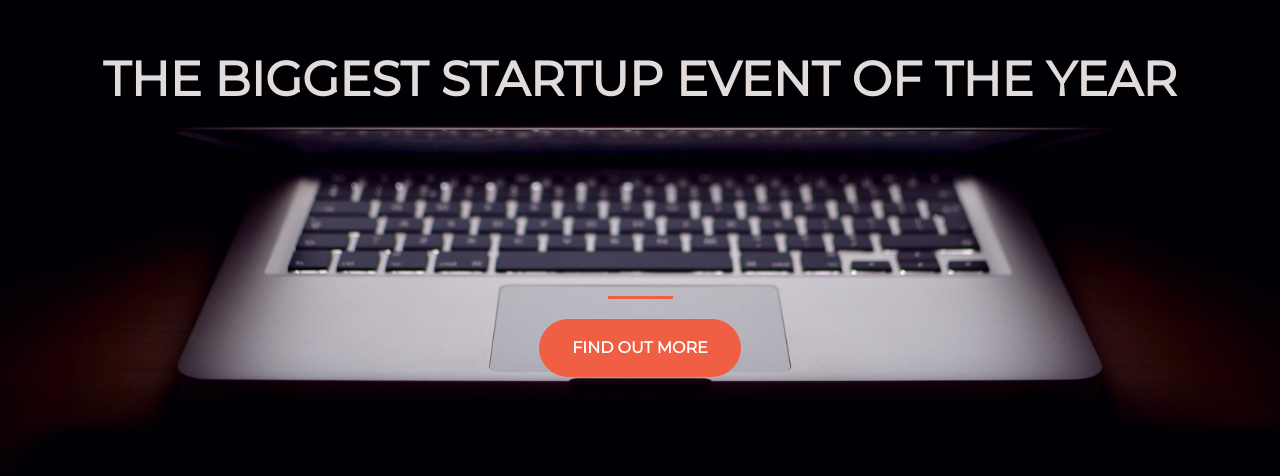
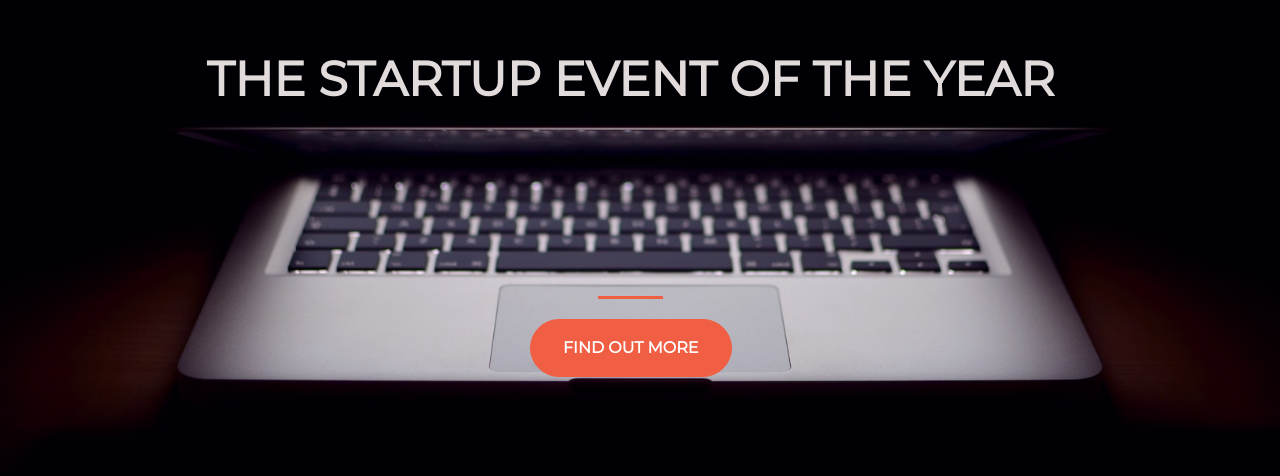
Before and after one commit to jamesdennan/bootstrap-practice-site-startup, a plain HTML site: page index.html in a window 1280 px wide. Shown: the part 186-662 px from the top of the page. Drawn offline with nearby package versions, Linux system fonts and the light colour scheme.

Commit message:
Update index.html

```diff
--- a/index.html
+++ b/index.html
@@ -17,7 +17,7 @@
     <div class="container d-flex align-items-center h-100">
       <div class="row">
         <header class="text-center col-12">
-          <h1 class="text-uppercase"><strong>The Biggest Startup Event Of The Year</strong></h1>
+          <h1 class="text-uppercase"><strong>The Startup Event Of The Year</strong></h1>
         </header>
         <div class="buffer col-12"></div>
         <section class="text-center col-12" >
```
